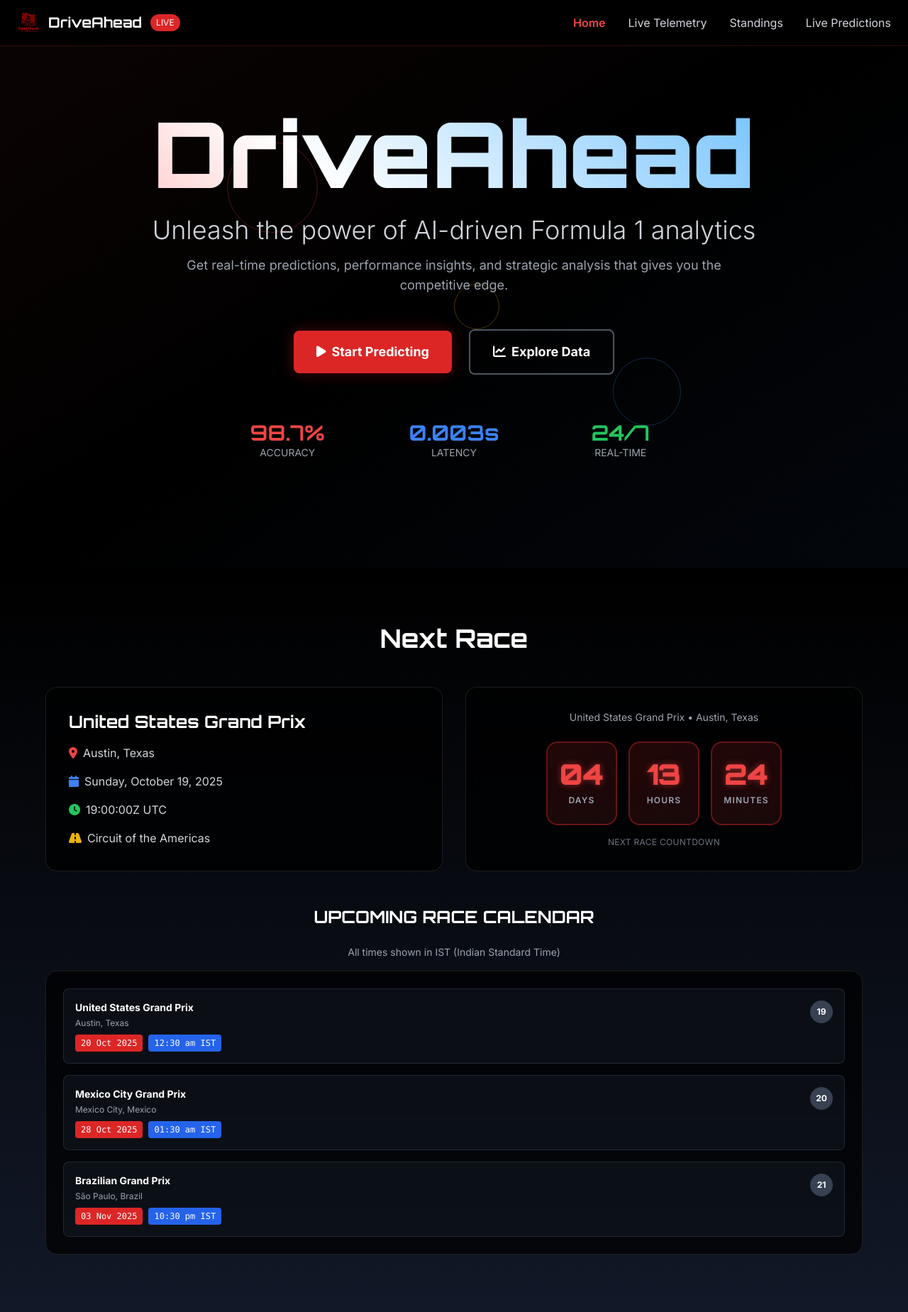
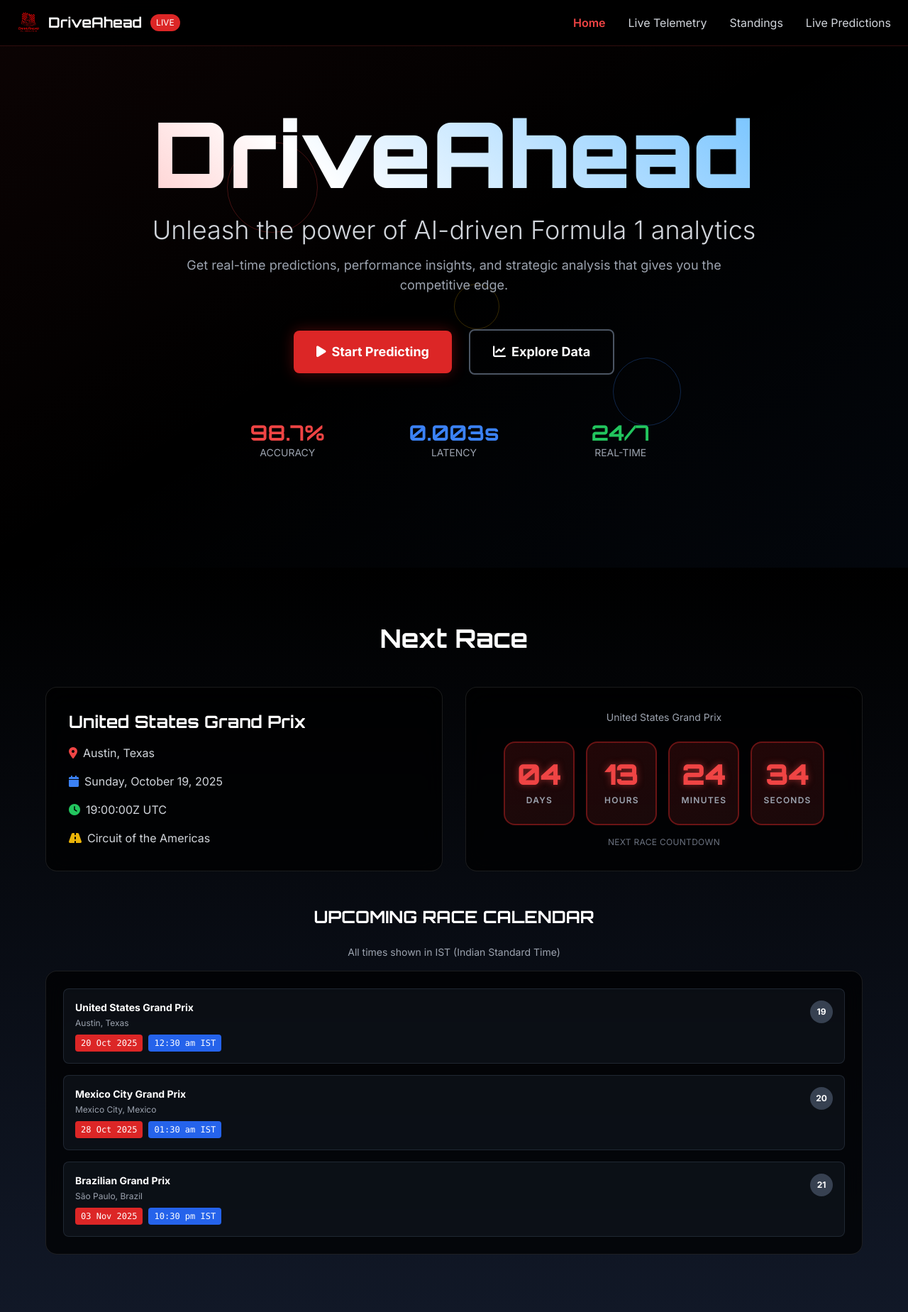
Before and after one commit to lesliefdo08/DriveAheadF1, a Flask app: page / in a window 1280 px wide. Shown: the top 1849 px of the page at 71% size. Run offline with Flask 3, Linux system fonts and the light colour scheme; some libraries are stand-ins or nearby versions.

Commit message:
debug: Add extensive logging to countdown timer

```diff
--- a/website/templates/index.html
+++ b/website/templates/index.html
@@ -104,6 +104,21 @@
             50% { background-position: 100% 50%; }
             100% { background-position: 0% 50%; }
         }
+
+        /* Countdown Number Transitions */
+        .countdown-number {
+            transition: all 0.2s ease-in-out;
+        }
+
+        /* Smooth animation pulse for countdown status */
+        @keyframes pulse {
+            0%, 100% {
+                opacity: 1;
+            }
+            50% {
+                opacity: 0.8;
+            }
+        }
     </style>
 </head>
 <body class="bg-black text-white min-h-screen overflow-x-hidden">
@@ -198,7 +213,7 @@
                     <!-- Countdown Timer -->
                     <div class="glass-panel rounded-2xl p-8">
                         <div class="text-center">
-                            <div class="text-sm text-gray-400 mb-6">Loading...</div>
+                            <div id="raceNameCountdown" class="text-sm text-gray-400 mb-6">Loading...</div>
                             <div class="countdown-container">
                                 <div class="countdown-segment">
                                     <span id="countdownDays" class="countdown-number">00</span>
@@ -212,8 +227,12 @@
                                     <span id="countdownMinutes" class="countdown-number">00</span>
                                     <div class="countdown-label">MINUTES</div>
                                 </div>
+                                <div class="countdown-segment">
+                                    <span id="countdownSeconds" class="countdown-number">00</span>
+                                    <div class="countdown-label">SECONDS</div>
+                                </div>
                             </div>
-                            <div class="text-xs text-gray-500 uppercase tracking-wide mt-4">Next Race Countdown</div>
+                            <div id="countdownStatus" class="text-xs text-gray-500 uppercase tracking-wide mt-4">Next Race Countdown</div>
                         </div>
                     </div>
                 </div>
@@ -569,6 +588,9 @@
 
                     if (data.race) {
                         const race = data.race;
+                        // Store race name globally for countdown display
+                        window.currentRaceName = race.name;
+
                         document.getElementById('nextRaceInfo').innerHTML = `
                             <div class="space-y-4">
                                 <h3 class="f1-font text-2xl font-bold text-white">${race.name}</h3>
@@ -602,6 +624,11 @@
                             raceInfoText.textContent = `${race.name} • ${race.location}`;
                         }
 
+                        // Debug: Log the race data received from API
+                        console.log('Race data from API:', race);
+                        console.log('Race date:', race.date);
+                        console.log('Race time:', race.time);
+
                         // Set up countdown timer
                         this.setupRaceCountdown(race.date, race.time);
                     }
@@ -613,42 +640,110 @@
             }
 
             setupRaceCountdown(raceDate, raceTime) {
-                // Convert to proper timezone handling
+                // Parse the race date and time correctly
                 let targetDate;
-                if (raceTime && raceTime.endsWith('Z')) {
-                    // UTC time from API
+
+                // Expected format: date="2025-10-19", time="19:00:00Z"
+                if (raceTime && raceTime.includes('Z')) {
+                    // UTC time - construct ISO 8601 string
                     targetDate = new Date(`${raceDate}T${raceTime}`);
+                } else if (raceTime) {
+                    // Time without timezone, assume UTC
+                    targetDate = new Date(`${raceDate}T${raceTime}Z`);
                 } else {
-                    // Local time
-                    targetDate = new Date(`${raceDate}T${raceTime || '14:00:00'}`);
+                    // No time provided, use default race start time
+                    targetDate = new Date(`${raceDate}T14:00:00Z`);
+                }
+
+                // Detailed debug logging
+                console.log('=== COUNTDOWN DEBUG ===');
+                console.log('Input - Race Date:', raceDate);
+                console.log('Input - Race Time:', raceTime);
+                console.log('Constructed Date String:', `${raceDate}T${raceTime}`);
+                console.log('Target Date Object:', targetDate);
+                console.log('Target Date (UTC):', targetDate.toUTCString());
+                console.log('Target Date (Local):', targetDate.toLocaleString());
+                console.log('Target Timestamp:', targetDate.getTime());
+                console.log('Current Time:', new Date().toLocaleString());
+                console.log('Current Timestamp:', new Date().getTime());
+                console.log('======================');
+
+                // Update the race name display
+                const raceNameElement = document.getElementById('raceNameCountdown');
+                if (raceNameElement && window.currentRaceName) {
+                    raceNameElement.textContent = window.currentRaceName;
                 }
 
                 const updateCountdown = () => {
                     const now = new Date();
                     const timeDiff = targetDate.getTime() - now.getTime();
 
+                    console.log('Current Time:', now.toLocaleString());
+                    console.log('Time Difference (ms):', timeDiff);
+                    console.log('Time Difference (hours):', timeDiff / (1000 * 60 * 60));
+
                     const daysElement = document.getElementById('countdownDays');
                     const hoursElement = document.getElementById('countdownHours');
                     const minutesElement = document.getElementById('countdownMinutes');
+                    const secondsElement = document.getElementById('countdownSeconds');
+                    const statusElement = document.getElementById('countdownStatus');
 
-                    if (!daysElement || !hoursElement || !minutesElement) return;
+                    if (!daysElement || !hoursElement || !minutesElement || !secondsElement) return;
 
                     if (timeDiff <= 0) {
                         daysElement.textContent = '00';
                         hoursElement.textContent = '00';
                         minutesElement.textContent = '00';
+                        secondsElement.textContent = '00';
+                        if (statusElement) {
+                            statusElement.textContent = 'RACE STARTED!';
+                            statusElement.classList.add('text-green-500', 'font-bold');
+                        }
                         return;
                     }
 
                     const days = Math.floor(timeDiff / (1000 * 60 * 60 * 24));
                     const hours = Math.floor((timeDiff % (1000 * 60 * 60 * 24)) / (1000 * 60 * 60));
                     const minutes = Math.floor((timeDiff % (1000 * 60 * 60)) / (1000 * 60));
+                    const seconds = Math.floor((timeDiff % (1000 * 60)) / 1000);
 
-                    daysElement.textContent = String(days).padStart(2, '0');
-                    hoursElement.textContent = String(hours).padStart(2, '0');
-                    minutesElement.textContent = String(minutes).padStart(2, '0');
+                    // Animate the change
+                    const updateWithAnimation = (element, newValue) => {
+                        const oldValue = element.textContent;
+                        if (oldValue !== newValue) {
+                            element.style.transform = 'scale(1.1)';
+                            element.style.color = '#ef4444';
+                            setTimeout(() => {
+                                element.textContent = newValue;
+                                element.style.transform = 'scale(1)';
+                                element.style.color = '';
+                            }, 100);
+                        }
+                    };
 
-                    console.log(`Countdown: ${days}d ${hours}h ${minutes}m`); // Debug log
+                    updateWithAnimation(daysElement, String(days).padStart(2, '0'));
+                    updateWithAnimation(hoursElement, String(hours).padStart(2, '0'));
+                    updateWithAnimation(minutesElement, String(minutes).padStart(2, '0'));
+                    updateWithAnimation(secondsElement, String(seconds).padStart(2, '0'));
+
+                    // Debug logging every 10 seconds
+                    if (seconds % 10 === 0) {
+                        console.log(`Countdown: ${days}d ${hours}h ${minutes}m ${seconds}s (${Math.floor(timeDiff / (1000 * 60 * 60))} total hours)`);
+                    }
+
+                    // Update status message based on time remaining
+                    if (statusElement) {
+                        if (days === 0 && hours < 1) {
+                            statusElement.textContent = 'RACE STARTING SOON!';
+                            statusElement.classList.add('text-yellow-500', 'font-bold', 'animate-pulse');
+                        } else if (days === 0 && hours < 24) {
+                            statusElement.textContent = 'RACE STARTS TODAY!';
+                            statusElement.classList.add('text-green-500', 'font-bold');
+                        } else {
+                            statusElement.textContent = 'NEXT RACE COUNTDOWN';
+                            statusElement.classList.remove('text-green-500', 'text-yellow-500', 'font-bold', 'animate-pulse');
+                        }
+                    }
                 };
 
                 updateCountdown(); // Run immediately
```
